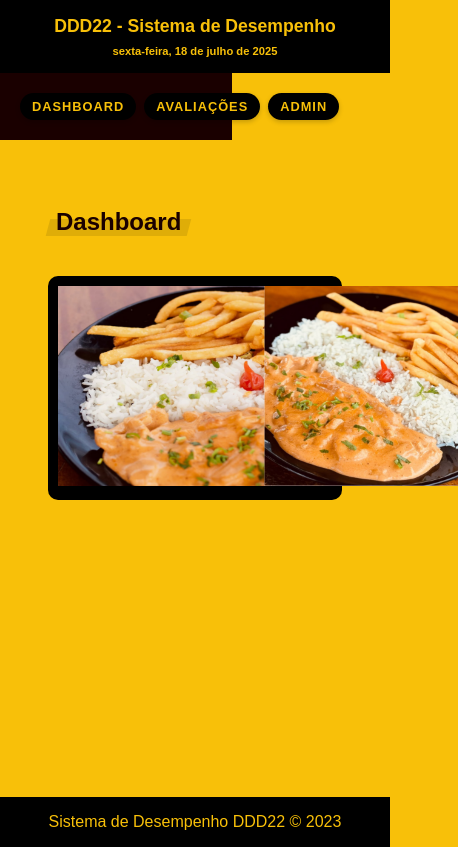
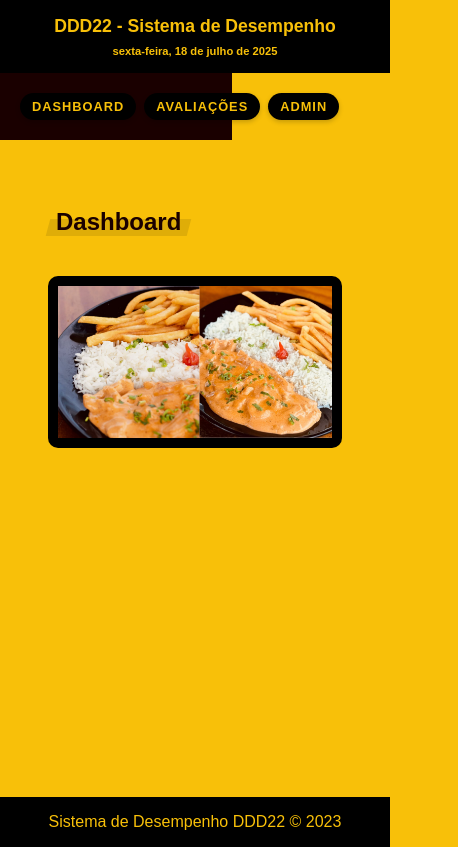
Before and after one commit to teysky/ddd22-desempenho, a plain HTML site: page index.html in a window 390 px wide. Shown: the whole page, 458 px wide, since content can reach past the window. Drawn offline with nearby package versions, Linux system fonts and the light colour scheme; a web font is replaced by a local one.

Commit message:
Update index.html

```diff
--- a/index.html
+++ b/index.html
@@ -246,6 +246,8 @@
       background: #1a2a28;
       padding: 15px;
       border-radius: 10px;
+      width: 100%;
+      box-sizing: border-box;
     }
     .admin-section {
       background: #000000;
@@ -271,6 +273,15 @@
       to { opacity: 1; transform: translateY(0); }
     }
     @media (max-width: 768px) {
+      header {
+        width: 100%;
+        box-sizing: border-box;
+      }
+      .chart-container img {
+        max-height: 300px;
+        width: auto;
+        margin: 0 auto;
+      }
       header {
         flex-direction: column;
         padding: 0.5rem;
@@ -355,7 +366,7 @@
   </style>
 </head>
 <body>
-  <header style="background-color: var(--highlight); color: var(--bg-color); padding: 1rem; display: flex; justify-content: space-between; align-items: center;">
+  <header style="background-color: var(--highlight); color: var(--bg-color); padding: 1rem; display: flex; justify-content: space-between; align-items: center; width: 100%;">
     <h1 style="margin: 0; color: var(--bg-color);">DDD22 - Sistema de Desempenho</h1>
     <div id="current-date" style="font-weight: bold;"></div>
   </header>
@@ -373,7 +384,7 @@
       <div id="page1" class="page active">
     <h2>Dashboard</h2>
     <div class="chart-container" style="background-color: black;">
-      <img src="dddimage.png" alt="Resumo do Sistema" width="400" height="200">
+      <img src="dddimage.png" alt="Resumo do Sistema" style="max-width: 100%; height: auto; display: block;">
     </div>
   </div>
 
```
